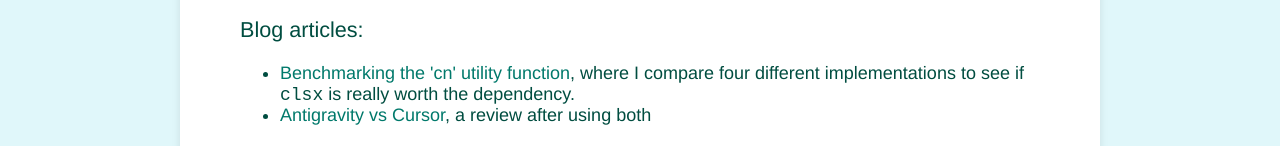
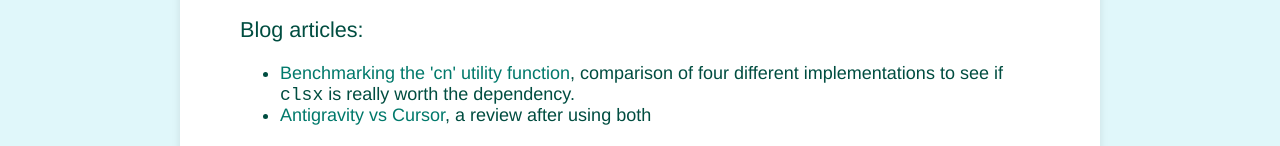
Before and after one commit to Aniganesh/truly-random, a plain HTML site: page index.html in a window 1280 px wide. Shown: the part 393-539 px from the top of the page. Drawn offline with Linux system fonts and the light colour scheme.

Commit message:
minor grammatical fix

```diff
--- a/index.html
+++ b/index.html
@@ -66,7 +66,7 @@
 			</ul>
 			<p>Blog articles:</p>
 			<ul>
-				<li><a href="benchmark-blog-post.html">Benchmarking the 'cn' utility function</a>, where I compare four different
+				<li><a href="benchmark-blog-post.html">Benchmarking the 'cn' utility function</a>, comparison of four different
 					implementations to see if <code>clsx</code> is really worth the dependency.</li>
 				<li><a href="antigravity-vs-cursor.html">Antigravity vs Cursor</a>, a review after using both</li>
 			</ul>
```
